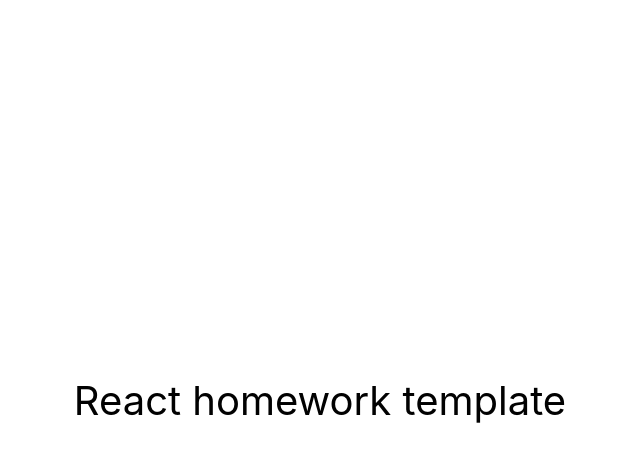
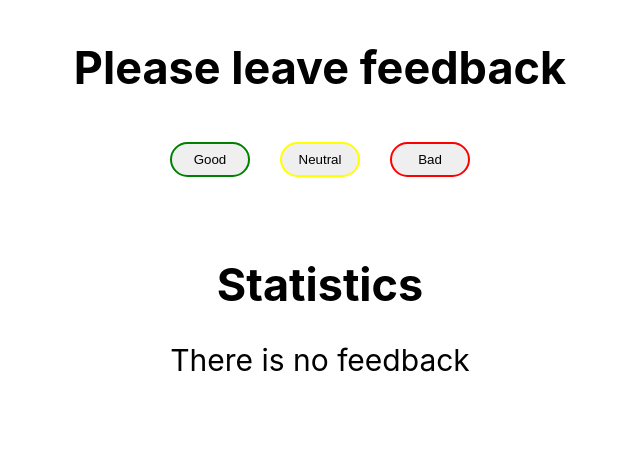
Before and after one commit to alexfil3/goit-react-hw-02-feedback, a React (Create React App) app: page / in a window 1280 px wide. Shown: the top 462 px of the page, without its empty margins (320-960 px from the left). Built offline with nearby package versions, Linux system fonts and the light colour scheme.

Commit message:
work done

```diff
--- a/src/components/App.jsx
+++ b/src/components/App.jsx
@@ -1,16 +1,70 @@
-export const App = () => {
+import React, { Component } from 'react';
+import { FeedbackOptions } from './FeedbackOptions/FeedbackOptions';
+import { Statistics } from './Statistics/Statistics';
+import { Section } from './Section/Section';
+import { Notification } from './Notification/Notification';
+import css from './App.module.css';
+
+export class App extends Component {
+  state = {
+    good: 0,
+    neutral: 0,
+    bad: 0,
+  };
+
+  handleFeedback = status => {
+    this.setState(prevState => {
+      const statusName = Object.keys(status)[0];
+
+      return {
+        [statusName]: prevState[statusName] + 1,
+      };
+    });
+  };
+
+  countTotalFeedback = () => {
+    const number = Object.values(this.state).reduce(
+      (total, num) => total + num
+    );
+
+    return number;
+  };
+
+  countPositiveFeedbackPercentage = () =>
+    Math.round((this.state.good / this.countTotalFeedback()) * 100);
+
+  render() {
     return (
       <div
         style={{
-        height: '100vh',
           display: 'flex',
           justifyContent: 'center',
+          flexDirection: 'column',
           alignItems: 'center',
-        fontSize: 40,
-        color: '#010101'
+          fontSize: 30,
+          color: '#010101',
         }}
       >
-      React homework template
+        <Section title="Please leave feedback">
+          <FeedbackOptions
+            onLeaveFeedback={this.handleFeedback}
+            options={this.state}
+          />
+        </Section>
+        <Section title="Statistics">
+          {this.countTotalFeedback() > 0 ? (
+            <Statistics
+              good={this.state.good}
+              neutral={this.state.neutral}
+              bad={this.state.bad}
+              total={this.countTotalFeedback}
+              positivePercentage={this.countPositiveFeedbackPercentage}
+            ></Statistics>
+          ) : (
+            <Notification message="There is no feedback"></Notification>
+          )}
+        </Section>
       </div>
     );
-};
+  }
+}
--- /dev/null
+++ b/src/components/App.module.css
@@ -0,0 +1,15 @@
+h1,h2 {
+    margin: 0;
+}
+
+ul {
+    list-style: none;
+    margin: 0;
+    padding: 0;
+}
+
+button {
+    margin: 0;
+    padding: 0;
+    border: 0;
+}
--- /dev/null
+++ b/src/components/FeedbackOptions/FeedbackOptions.jsx
@@ -0,0 +1,33 @@
+import css from './FeedbackOptions.module.css';
+
+export const FeedbackOptions = ({ onLeaveFeedback, options }) => {
+  const { good, neutral, bad } = options;
+
+  return (
+    <>
+      <ul className={css.buttonsWrapper}>
+        <li>
+          <button
+            className={css.good}
+            onClick={() => onLeaveFeedback({ good })}
+          >
+            Good
+          </button>
+        </li>
+        <li>
+          <button
+            className={css.neutral}
+            onClick={() => onLeaveFeedback({ neutral })}
+          >
+            Neutral
+          </button>
+        </li>
+        <li>
+          <button className={css.bad} onClick={() => onLeaveFeedback({ bad })}>
+            Bad
+          </button>
+        </li>
+      </ul>
+    </>
+  );
+};
--- /dev/null
+++ b/src/components/FeedbackOptions/FeedbackOptions.module.css
@@ -0,0 +1,52 @@
+.buttonsWrapper {
+    display: flex;
+    justify-content: center;
+    gap: 30px;
+    margin-top: 40px;
+}
+
+.good,
+.neutral,
+.bad {
+    padding: 8px;
+    border-radius: 20px;
+    transition: transform 0.3s;
+    width: 80px;
+}
+
+.good:hover,
+.good:focus,
+.neutral:hover,
+.neutral:focus,
+.bad:hover,
+.bad:focus {
+    cursor: pointer;
+    transform: scale(1.2);
+}
+
+.good {
+    border: 2px solid green;
+}
+
+.good:hover,
+.good:focus {
+    background-color: green;
+}
+
+.neutral {
+    border: 2px solid yellow;
+}
+
+.neutral:hover,
+.neutral:focus {
+    background-color: yellow;
+}
+
+.bad {
+    border: 2px solid red;
+}
+
+.bad:hover,
+.bad:focus {
+    background-color: red;
+}
--- /dev/null
+++ b/src/components/Notification/Notification.jsx
@@ -0,0 +1 @@
+export const Notification = ({ message }) => <p>{message}</p>;
--- /dev/null
+++ b/src/components/Section/Section.jsx
@@ -0,0 +1,10 @@
+import css from './Section.module.css';
+
+export const Section = ({ title, children }) => {
+  return (
+    <section className={css.section}>
+      <h2 className={css.title}>{title}</h2>
+      {children}
+    </section>
+  );
+};
--- /dev/null
+++ b/src/components/Section/Section.module.css
@@ -0,0 +1,7 @@
+.section {
+    padding: 40px 0;
+}
+
+.title {
+    text-align: center;
+}
--- /dev/null
+++ b/src/components/Statistics/Statistics.jsx
@@ -0,0 +1,21 @@
+import css from './Statistics.module.css';
+
+export const Statistics = ({
+  good,
+  neutral,
+  bad,
+  total,
+  positivePercentage,
+}) => {
+  return (
+    <>
+      <ul className={css.statisticsWrapper}>
+        <li>Good:{good}</li>
+        <li>Neutral:{neutral}</li>
+        <li>Bad:{bad}</li>
+        <li>Total:{total()}</li>
+        <li>Positive feedback:{positivePercentage()}%</li>
+      </ul>
+    </>
+  );
+};
--- /dev/null
+++ b/src/components/Statistics/Statistics.module.css
@@ -0,0 +1,6 @@
+.statisticsWrapper {
+    margin-top: 40px;
+    display: flex;
+    flex-direction: column;
+    gap: 8px;
+}
```
Lines whose indentation alone changed are shown as unchanged.
